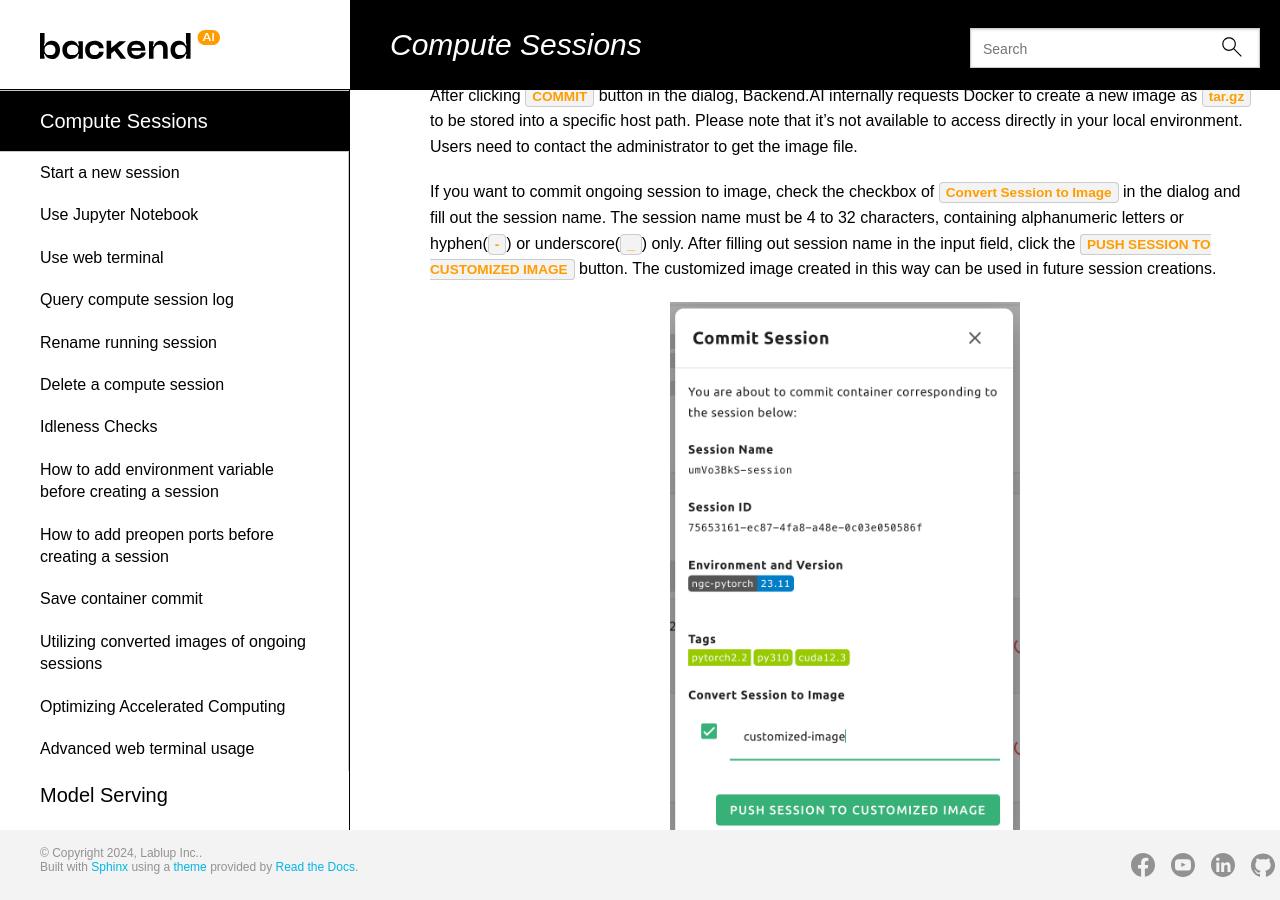
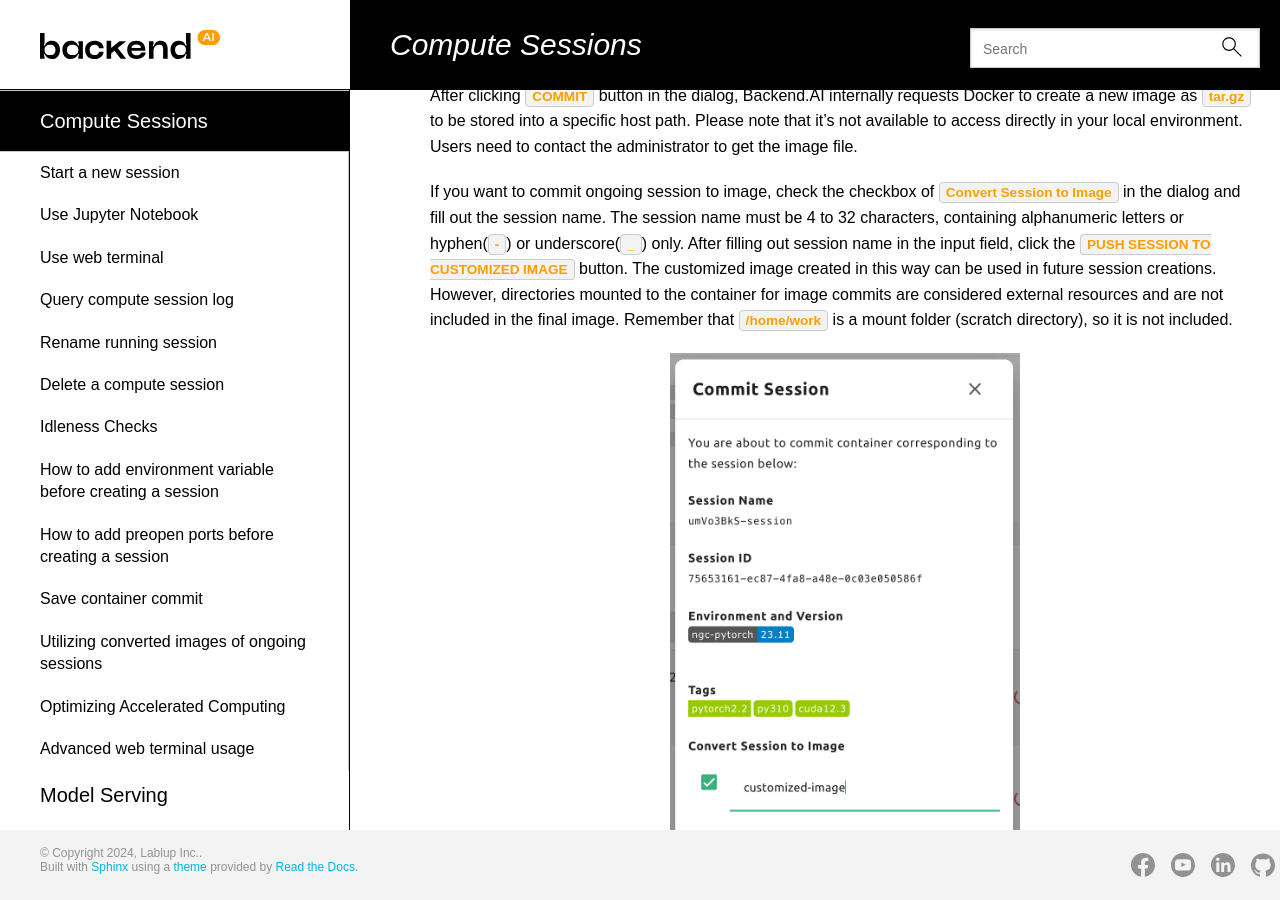
Before and after one commit to lablup/backend.ai-docs-webui, a Sphinx documentation site: the page built from docs/sessions_all/sessions_all.rst, in a window 1280 px wide and 900 px high, scrolled down 20802 px. Built offline with Sphinx 7.4.7 and the Read the Docs theme 2.0.0, drawn with Linux system fonts in a browser that asks for light colours; some web fonts are replaced.

Commit message:
docs: update session commit guide (#61)
* docs: update session commit guide

* docs: add '/home/work is scratch directory' message

```diff
--- a/docs/sessions_all/sessions_all.rst
+++ b/docs/sessions_all/sessions_all.rst
@@ -527,7 +527,9 @@
 in the dialog and fill out the session name. The session name must be 4 to 32 characters,
 containing alphanumeric letters or hyphen(``-``) or underscore(``_``) only.
 After filling out session name in the input field, click the ``PUSH SESSION TO CUSTOMIZED IMAGE`` button.
-The customized image created in this way can be used in future session creations.
+The customized image created in this way can be used in future session creations. However, directories
+mounted to the container for image commits are considered external resources and are not included in
+the final image. Remember that ``/home/work`` is a mount folder (scratch directory), so it is not included.
 
 
 .. image:: push_session_to_customized_image.png
```
Also changed, not shown: 1 other file.
